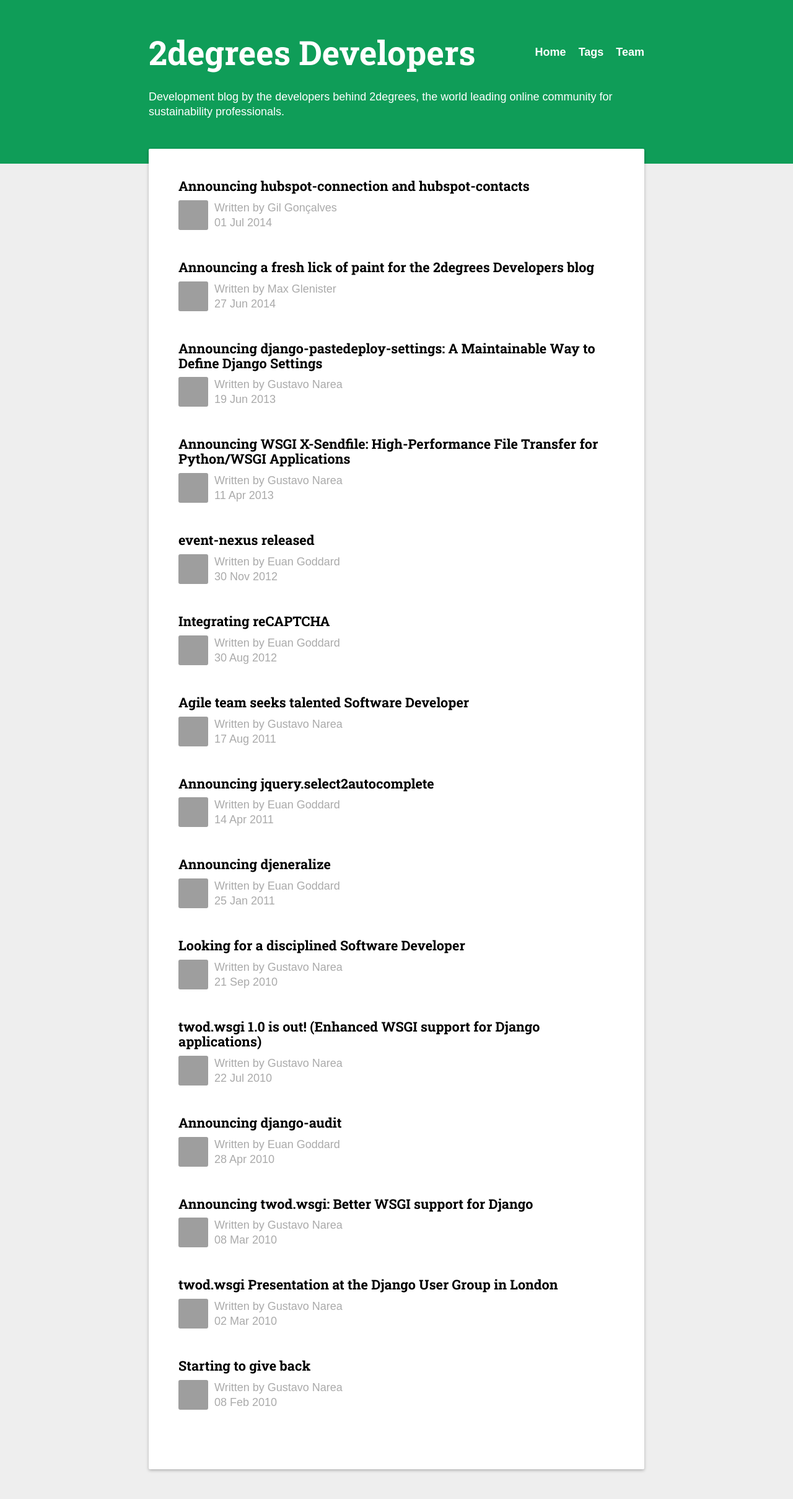
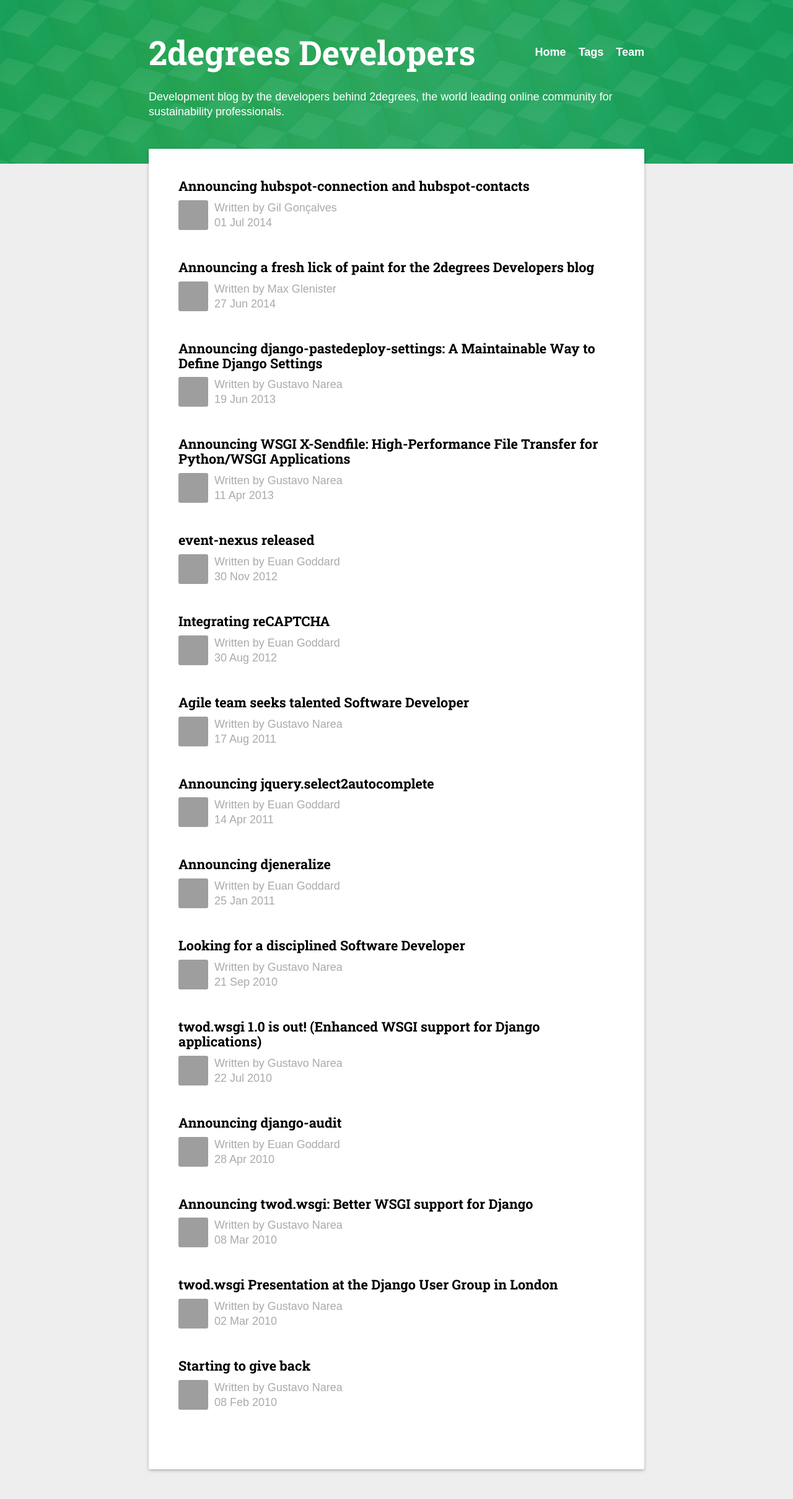
Before and after one commit to 2degrees/2degrees.github.io, a Jekyll site: the page built from index.html, in a window 1280 px wide. Shown: the whole page at 62% size. Built offline with Jekyll 4.4.1, drawn with Linux system fonts in a browser that asks for light colours; some web fonts are replaced; Markdown is read by kramdown in place of the engine named in the settings; grey boxes are pictures that could not be loaded.

Commit message:
Updated header background

```diff
--- a/assets/css/_mixins.scss
+++ b/assets/css/_mixins.scss
@@ -2,6 +2,11 @@
     -moz-box-sizing: $method;
     -webkit-box-sizing: $method;
     box-sizing: $method;
+}
+@mixin background-size($method: cover) {
+    -moz-background-size: $method;
+    -webkit-background-size: $method;
+    background-size: $method;
 }
 @mixin breakpoint($breakpoint) {
     @if $breakpoint == $bp_large {
--- a/assets/css/style.scss
+++ b/assets/css/style.scss
@@ -73,6 +73,10 @@
 .header {
     margin-bottom: -24px;
     background-color: #0f9d58;
+    background-image: url(../img/header-bg.png);
+    background-position: 50%;
+    background-attachment: fixed;
+    @include background-size;
 
     .header-inner {
         color: #fff;
```
Also changed, not shown: assets/css/style.css, assets/img/header-bg.png (added).
